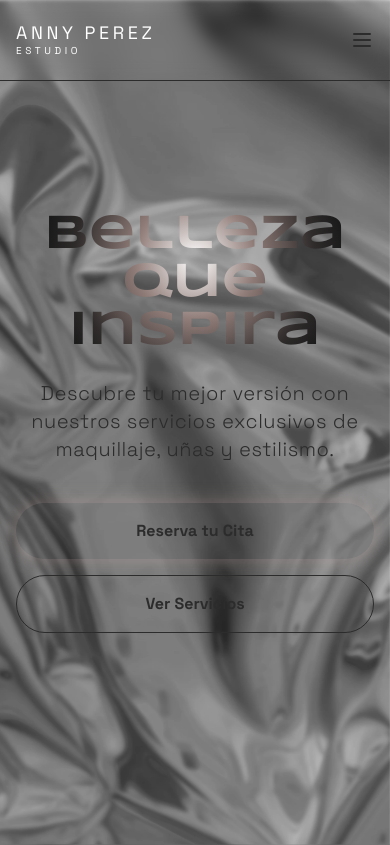
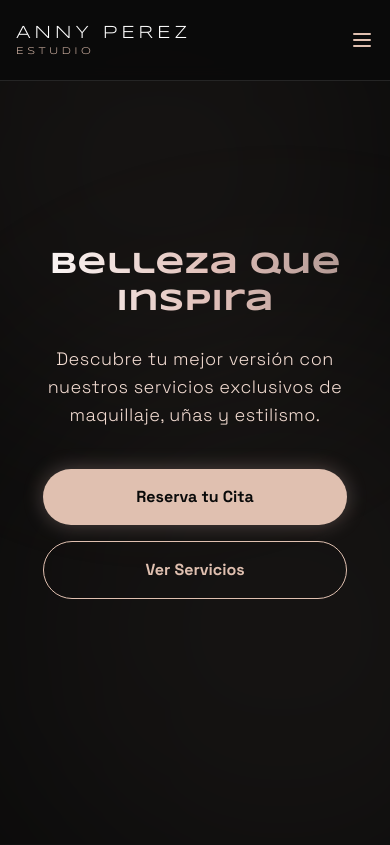
Before and after one commit to yomero243/annimake, a Next.js app: page / in a window 390 px wide. Shown: the top 845 px of the page. Built offline with nearby package versions, Linux system fonts and the light colour scheme.

Commit message:
Fix mobile hero layout

```diff
--- a/app/globals.css
+++ b/app/globals.css
@@ -1,4 +1,25 @@
 @import "tailwindcss";
+
+@theme {
+  --color-primary: #d2c7d6;
+  --color-rosegold: #E0C0B0;
+  --color-rosegold-light: #F3DCD2;
+  --color-rosegold-dark: #BFA090;
+  --color-rose-gold: #E0C0B0;
+  --color-rose-gold-dark: #BFA090;
+  --color-ebony: #0a0a0a;
+  --color-ebony-light: #121212;
+  --color-ebony-lighter: #252525;
+  --color-charcoal: #2C2C2C;
+  --color-background-light: #f7f7f7;
+  --color-background-dark: #0a0a0a;
+  --color-overlay-dark: rgba(0, 0, 0, 0.6);
+  --color-glass-light: rgba(255, 255, 255, 0.05);
+  --color-glass-border: rgba(224, 192, 176, 0.2);
+  --font-display: var(--font-syncopate), sans-serif;
+  --font-body: var(--font-space-grotesk), sans-serif;
+  --font-serif: var(--font-syncopate), sans-serif;
+}
 
 :root {
   --background: #f7f7f7;
@@ -9,6 +30,7 @@ body {
   color: var(--foreground);
   background-color: var(--background);
   font-family: var(--font-space-grotesk), sans-serif;
+  overflow-x: hidden;
 }
 
 h1,
@@ -44,6 +66,123 @@ h6 {
   border: 1px solid rgba(255, 255, 255, 0.05);
 }
 
+.bg-ebony {
+  background-color: #0a0a0a;
+}
+
+.bg-ebony\/90 {
+  background-color: rgba(10, 10, 10, 0.9);
+}
+
+.bg-ebony-light {
+  background-color: #121212;
+}
+
+.bg-ebony-light\/80 {
+  background-color: rgba(18, 18, 18, 0.8);
+}
+
+.bg-ebony-lighter,
+.hover\:bg-ebony-lighter:hover {
+  background-color: #252525;
+}
+
+.bg-rosegold,
+.bg-rose-gold {
+  background-color: #E0C0B0;
+}
+
+.bg-rosegold\/5,
+.bg-rose-gold\/5 {
+  background-color: rgba(224, 192, 176, 0.05);
+}
+
+.bg-rosegold\/10,
+.bg-rose-gold\/10,
+.hover\:bg-rosegold\/10:hover {
+  background-color: rgba(224, 192, 176, 0.1);
+}
+
+.bg-primary\/5 {
+  background-color: rgba(210, 199, 214, 0.05);
+}
+
+.bg-background-light {
+  background-color: #f7f7f7;
+}
+
+.text-ebony {
+  color: #0a0a0a;
+}
+
+.text-rosegold,
+.text-rose-gold {
+  color: #E0C0B0;
+}
+
+.text-rosegold\/80 {
+  color: rgba(224, 192, 176, 0.8);
+}
+
+.text-rosegold-light {
+  color: #F3DCD2;
+}
+
+.text-charcoal {
+  color: #2C2C2C;
+}
+
+.border-rosegold,
+.border-rose-gold {
+  border-color: #E0C0B0;
+}
+
+.border-ebony-lighter {
+  border-color: #252525;
+}
+
+.via-rose-gold {
+  --tw-gradient-via: #E0C0B0;
+  --tw-gradient-via-stops: var(--tw-gradient-position), var(--tw-gradient-from) var(--tw-gradient-from-position), var(--tw-gradient-via) var(--tw-gradient-via-position), var(--tw-gradient-to) var(--tw-gradient-to-position);
+  --tw-gradient-stops: var(--tw-gradient-via-stops);
+}
+
+.from-ebony\/90 {
+  --tw-gradient-from: rgba(10, 10, 10, 0.9);
+  --tw-gradient-stops: var(--tw-gradient-via-stops, var(--tw-gradient-position), var(--tw-gradient-from) var(--tw-gradient-from-position), var(--tw-gradient-to) var(--tw-gradient-to-position));
+}
+
+.via-ebony\/20 {
+  --tw-gradient-via: rgba(10, 10, 10, 0.2);
+  --tw-gradient-via-stops: var(--tw-gradient-position), var(--tw-gradient-from) var(--tw-gradient-from-position), var(--tw-gradient-via) var(--tw-gradient-via-position), var(--tw-gradient-to) var(--tw-gradient-to-position);
+  --tw-gradient-stops: var(--tw-gradient-via-stops);
+}
+
+.font-display {
+  font-family: var(--font-syncopate), sans-serif;
+}
+
+.font-body {
+  font-family: var(--font-space-grotesk), sans-serif;
+}
+
+.selection\:bg-rosegold::selection,
+.selection\:bg-rosegold *::selection,
+.selection\:bg-rose-gold::selection,
+.selection\:bg-rose-gold *::selection {
+  background-color: #E0C0B0;
+}
+
+.selection\:text-ebony::selection,
+.selection\:text-ebony *::selection {
+  color: #0a0a0a;
+}
+
+.selection\:text-white::selection,
+.selection\:text-white *::selection {
+  color: #fff;
+}
+
 .perspective-1000 {
   perspective: 1000px;
 }
--- a/components/Hero.tsx
+++ b/components/Hero.tsx
@@ -4,7 +4,7 @@ import Link from 'next/link';
 import { useState, useRef, useEffect } from 'react';
 
 export default function Hero() {
-    const [mousePos, setMousePos] = useState({ x: 0, y: 0 });
+    const [mousePos, setMousePos] = useState({ x: 180, y: 70 });
     const [scrollY, setScrollY] = useState(0);
     const h1Ref = useRef<HTMLHeadingElement>(null);
 
@@ -53,40 +53,45 @@ export default function Hero() {
     }, []);
 
     // En móviles, el scroll suma un desplazamiento extra para que el brillo no se quede estático al bajar
-    const spotlightY = mousePos.y + (window.innerWidth < 768 ? scrollY * 0.2 : 0);
+    const isMobile = typeof window !== 'undefined' ? window.innerWidth < 768 : false;
+    const spotlightY = mousePos.y + (isMobile ? scrollY * 0.2 : 0);
+    const titleGradient = isMobile
+        ? 'linear-gradient(90deg, #ffffff 0%, #E0BFB8 55%, rgba(224, 191, 184, 0.72) 100%)'
+        : `radial-gradient(circle 150px at ${mousePos.x}px ${spotlightY}px, #fff 0%, rgba(224, 191, 184, 0.75) 40%, rgba(224, 191, 184, 0.55) 100%)`;
 
     return (
-        <div className="relative bg-ebony min-h-screen flex items-center justify-center overflow-hidden">
+        <div className="relative bg-ebony min-h-screen w-full max-w-full flex items-center justify-center overflow-hidden">
             {/* Abstract Background Elements */}
             <div className="absolute top-0 left-0 w-full h-full overflow-hidden z-0">
                 <div className="absolute top-[-10%] right-[-5%] w-[500px] h-[500px] rounded-full bg-rosegold/5 blur-[100px]"></div>
                 <div className="absolute bottom-[-10%] left-[-5%] w-[600px] h-[600px] rounded-full bg-rosegold/5 blur-[120px]"></div>
             </div>
 
-            <div className="relative z-10 max-w-7xl mx-auto px-4 sm:px-6 lg:px-8 text-center">
+            <div className="relative z-10 w-full max-w-7xl mx-auto px-4 sm:px-6 lg:px-8 text-center">
                 <h1
                     ref={h1Ref}
-                    className="text-5xl md:text-8xl font-serif font-bold text-transparent bg-clip-text mb-6 animate-fade-in-up selection:text-rosegold cursor-default transition-all duration-75 ease-out"
+                    className="max-w-[22rem] sm:max-w-none mx-auto text-3xl sm:text-5xl md:text-8xl leading-tight font-serif font-bold text-transparent bg-clip-text mb-6 animate-fade-in-up selection:text-rosegold cursor-default transition-all duration-75 ease-out"
                     style={{
-                        backgroundImage: `radial-gradient(circle 150px at ${mousePos.x}px ${spotlightY}px, #fff 0%, rgba(224, 191, 184, 0.6) 40%, rgba(224, 191, 184, 0.1) 80%, transparent 100%)`,
+                        backgroundImage: titleGradient,
                         backgroundColor: '#1a1a1a',
                     }}
                 >
-                    Belleza que Inspira
+                    <span className="block">Belleza que</span>
+                    <span className="block">Inspira</span>
                 </h1>
-                <p className="mt-4 text-xl md:text-2xl text-rosegold-light max-w-3xl mx-auto font-light tracking-wide mb-10">
+                <p className="mt-4 text-lg sm:text-xl md:text-2xl text-rosegold-light max-w-[22rem] sm:max-w-3xl mx-auto font-light tracking-wide mb-10">
                     Descubre tu mejor versión con nuestros servicios exclusivos de maquillaje, uñas y estilismo.
                 </p>
                 <div className="flex flex-col sm:flex-row justify-center gap-4">
                     <Link
                         href="/reservas"
-                        className="px-8 py-4 bg-rosegold text-ebony font-bold rounded-full hover:bg-white hover:scale-105 transition-all duration-300 shadow-[0_0_20px_rgba(224,191,184,0.3)]"
+                        className="w-full max-w-[19rem] mx-auto sm:w-auto px-8 py-4 bg-rosegold text-ebony font-bold rounded-full hover:bg-white hover:scale-105 transition-all duration-300 shadow-[0_0_20px_rgba(224,191,184,0.3)]"
                     >
                         Reserva tu Cita
                     </Link>
                     <Link
                         href="/servicios"
-                        className="px-8 py-4 border border-rosegold text-rosegold font-bold rounded-full hover:bg-rosegold/10 transition-all duration-300"
+                        className="w-full max-w-[19rem] mx-auto sm:w-auto px-8 py-4 border border-rosegold text-rosegold font-bold rounded-full hover:bg-rosegold/10 transition-all duration-300"
                     >
                         Ver Servicios
                     </Link>
```
